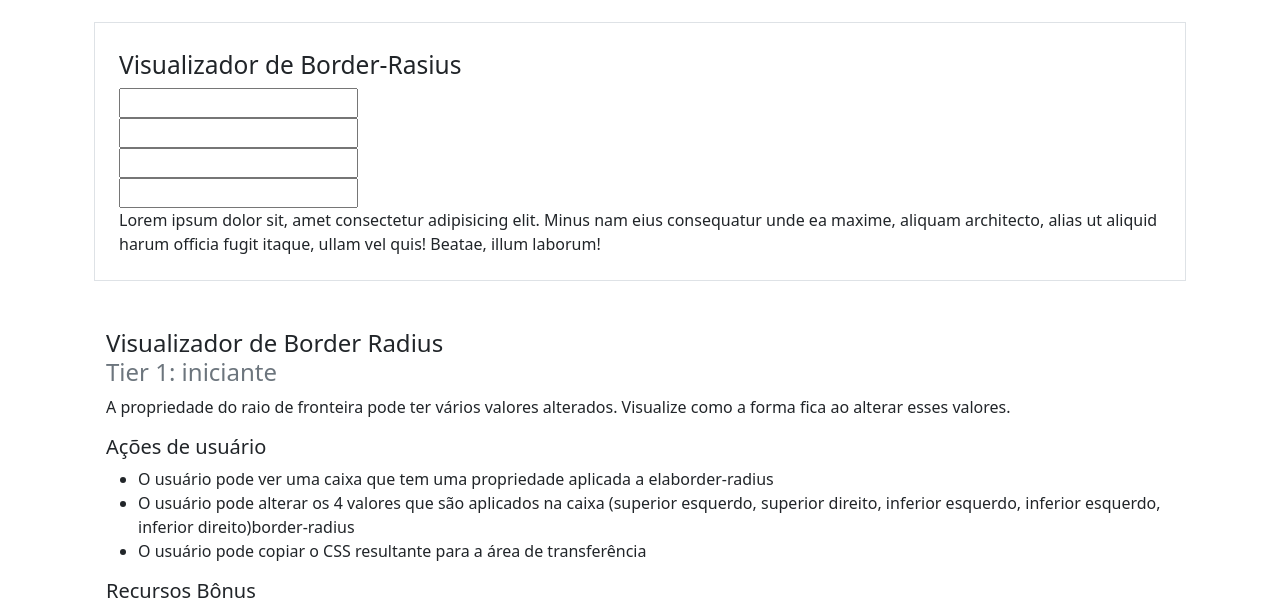
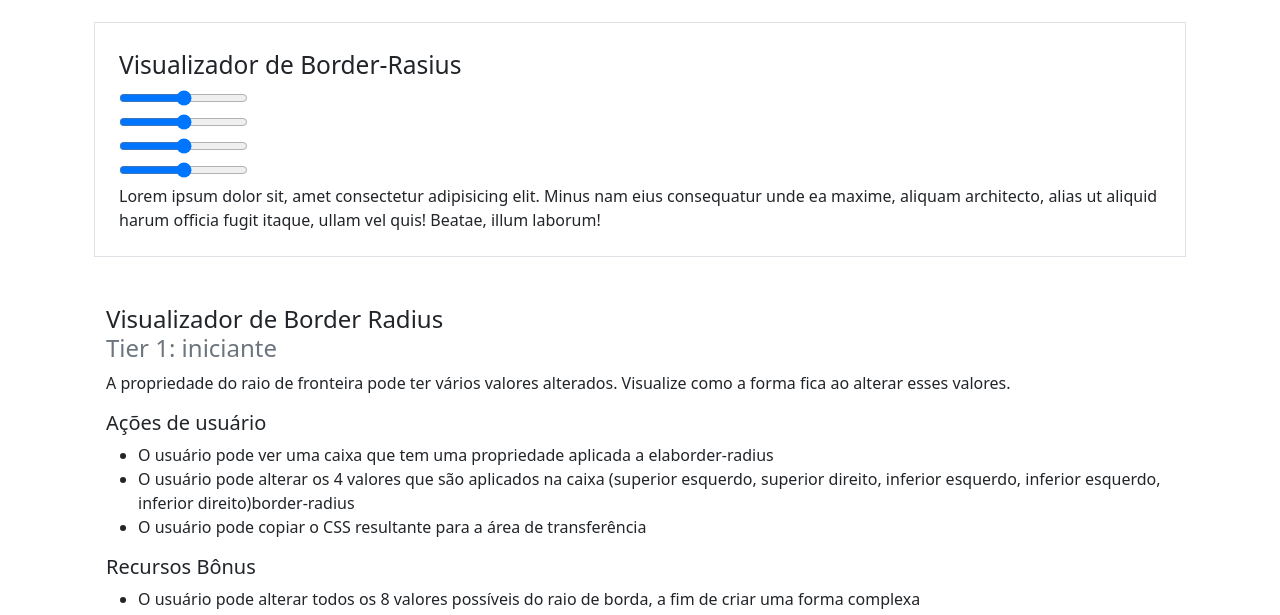
Before and after one commit to geisson/apps-para-treinar-javascript, a website: page projetos/projetos_iniciantes/border_radius_previewer/border_radius_previewer.html in a window 1280 px wide. Shown: the part 184-799 px from the top of the page. Drawn offline with nearby package versions, Linux system fonts and the light colour scheme.

Commit message:
Update border_radius_previewer.html

```diff
--- a/projetos/projetos_iniciantes/border_radius_previewer/border_radius_previewer.html
+++ b/projetos/projetos_iniciantes/border_radius_previewer/border_radius_previewer.html
@@ -78,16 +78,16 @@
         <h2 class="h3"><small>Visualizador de Border-Rasius</small></h2>
         <div class="border-radius-container">
           <div class="border-radius-control border-radius-control-left-top ry">
-            <input type="number">
+            <input type="range">
           </div>
           <div class="border-radius-control border-radius-control-right-bottom">
-            <input type="number">
+            <input type="range">
           </div>
           <div class="border-radius-control border-radius-control-right-top">
-            <input type="number">
+            <input type="range">
           </div>
           <div class="border-radius-control border-radius-control-right-bottom">
-            <input type="number">
+            <input type="range">
           </div>
           <div class="border-radius-box">
             Lorem ipsum dolor sit, amet consectetur adipisicing elit. Minus nam eius consequatur unde ea maxime, aliquam
```
